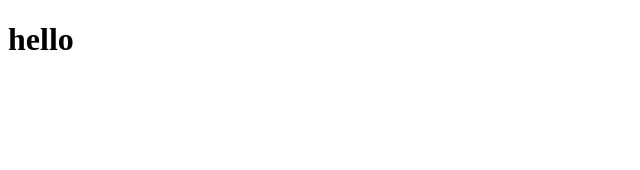
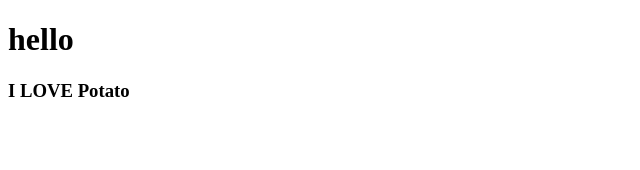
Before and after one commit to eomheejun/movie_app, a React (Create React App) app: page / in a window 1280 px wide. Shown: the top 170 px of the page, without its empty margins (0-640 px from the left). Built offline with nearby package versions, Linux system fonts and the light colour scheme.

Commit message:
component test

```diff
--- a/src/App.js
+++ b/src/App.js
@@ -1,10 +1,12 @@
 import React from 'react';
+import Potato from "./potato";
 
 
 function App() {
   return (
     <div>
       <h1>hello</h1>
+      <Potato />
     </div>
   );
 }
--- /dev/null
+++ b/src/potato.js
@@ -0,0 +1,7 @@
+import React from "react";
+
+function Potato() {
+    return <h3>I LOVE Potato</h3>;
+}
+
+export default Potato;
```
